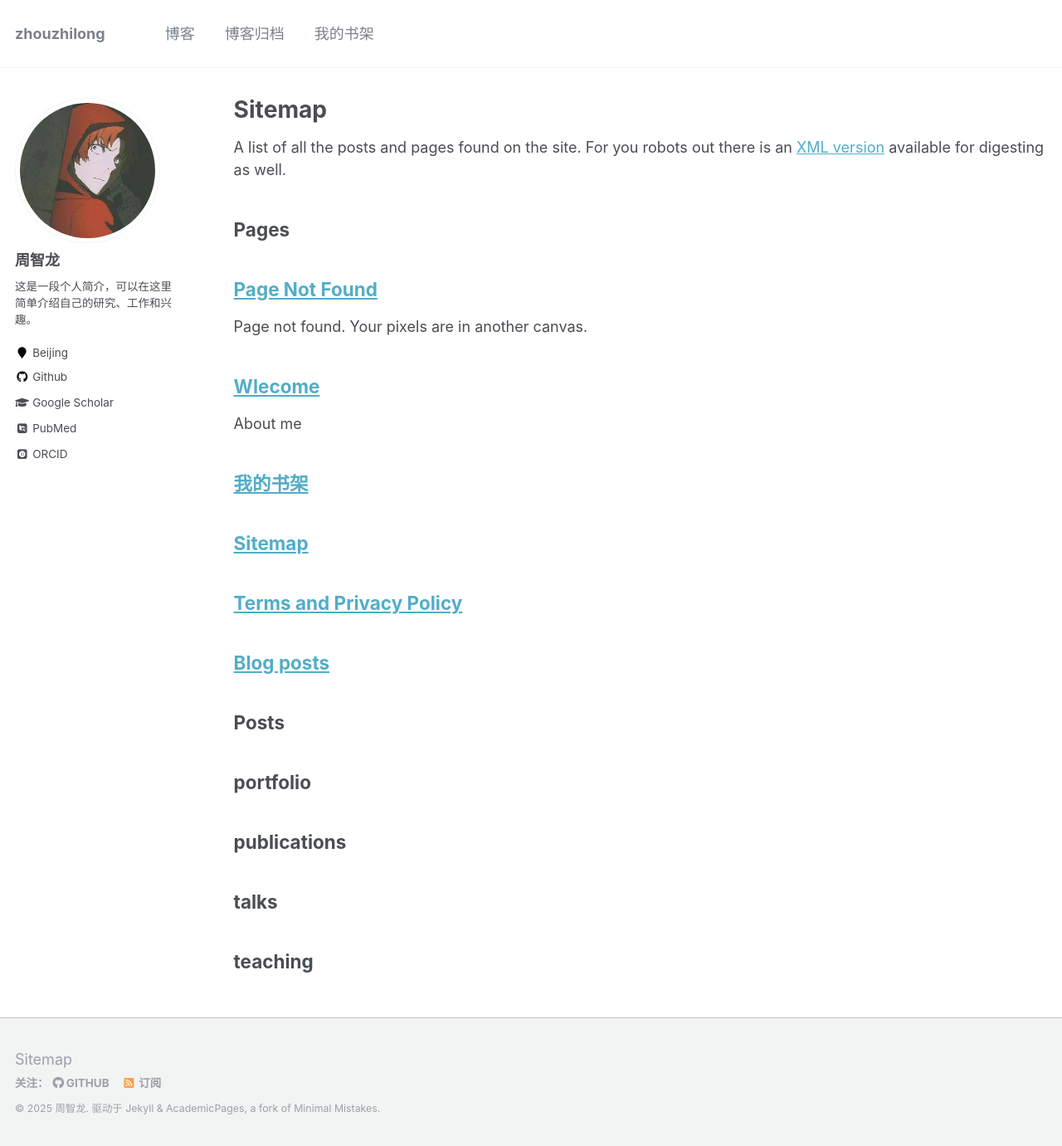
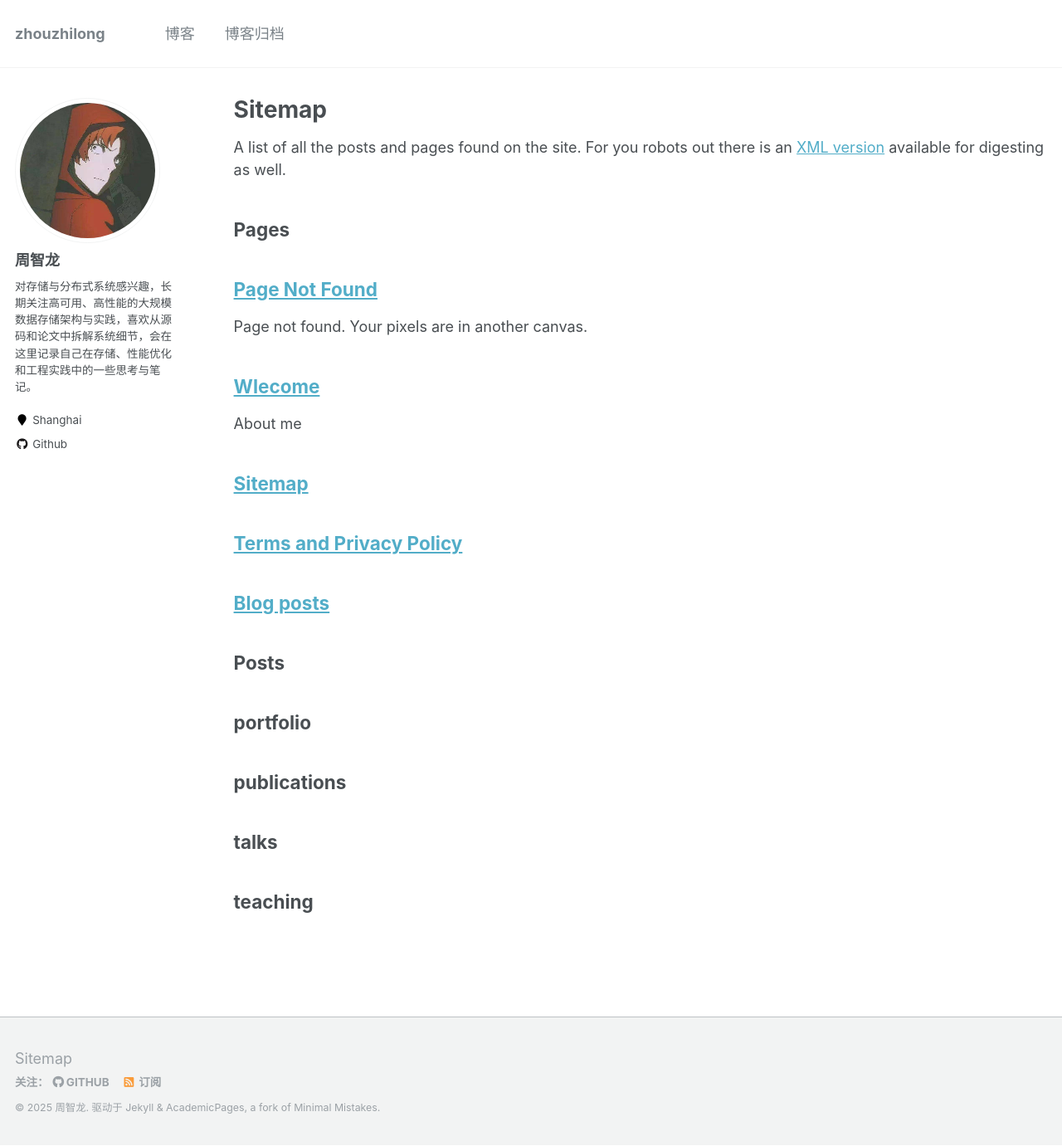
Before and after one commit to zhouzhilong-commits/zhouzhilong-commits.github.io, a Jekyll site: the page built from _pages/sitemap.md, in a window 1280 px wide and 1381 px high. Shown: the whole window at 83% size. Built offline with Jekyll 4.4.1, drawn with Linux system fonts in a browser that asks for light colours; some web fonts are replaced.

Commit message:
feat:remove my books

```diff
--- a/_config.yml
+++ b/_config.yml
@@ -82,11 +82,11 @@ analytics:
 author:
   name             : "周智龙"
   avatar           : "zhouzhilong_avatar.jpg"
-  bio              : "这是一段个人简介，可以在这里简单介绍自己的研究、工作和兴趣。"
-  location         : "Beijing"
+  bio              : "对存储与分布式系统感兴趣，长期关注高可用、高性能的大规模数据存储架构与实践，喜欢从源码和论文中拆解系统细节，会在这里记录自己在存储、性能优化和工程实践中的一些思考与笔记。"
+  location         : "Shanghai"
   employer         :
-  pubmed           : "https://www.ncbi.nlm.nih.gov/pubmed/?term=john+snow"
-  googlescholar    : "http://yourfullgooglescholarurl.com"
+  pubmed           :
+  googlescholar    :
   email            :
   researchgate     :  # example: "https://www.researchgate.net/profile/yourprofile"
   uri              :
@@ -103,7 +103,7 @@ author:
   impactstory      : #"https://profiles.impactstory.org/u/xxxx-xxxx-xxxx-xxxx"
   lastfm           :
   linkedin         :
-  orcid            : "http://orcid.org/yourorcidurl"
+  orcid            :
   pinterest        :
   soundcloud       :
   stackoverflow    : # http://stackoverflow.com/users/123456/username
--- a/_data/navigation.yml
+++ b/_data/navigation.yml
@@ -5,6 +5,3 @@ main:
 
   - title: "博客归档"
     url: /year-archive/
-
-  - title: "我的书架"
-    url: /mybooks/
```
Also changed, not shown: CONTRIBUTING.md (deleted, +0 -5 lines), README.md (deleted, +0 -31 lines), _pages/mybooks.md (deleted, +0 -13 lines), CHANGELOG.md (deleted), 1 other file.
